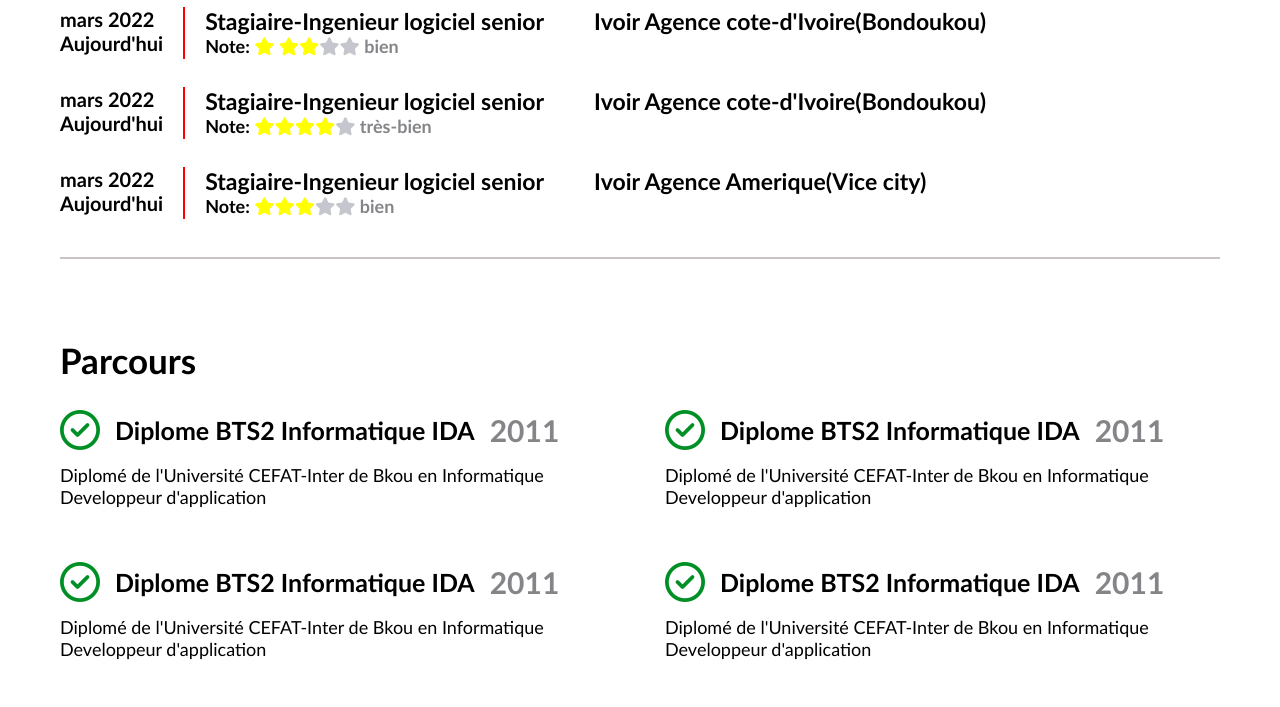
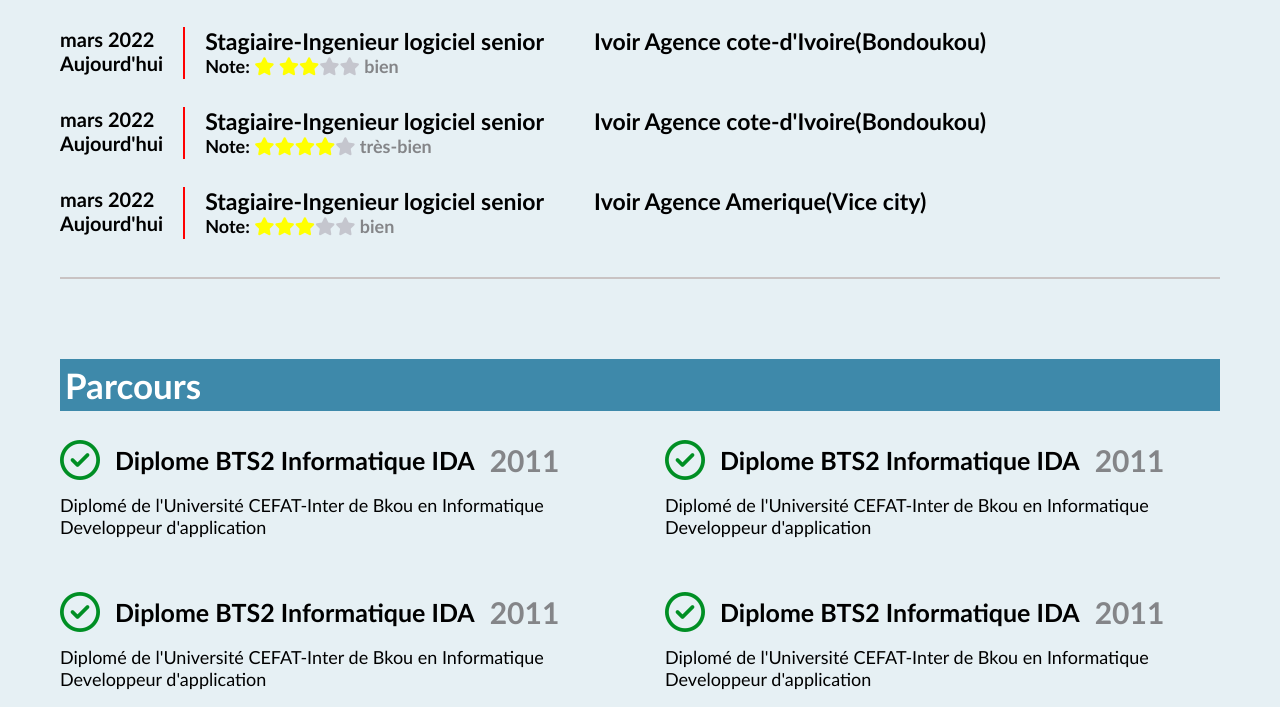
Before and after one commit to august-dev-pro/portfolyo_web_epo, a plain HTML site: page index.html in a window 1280 px wide. Shown: the part 807-1514 px from the top of the page. Drawn offline with nearby package versions, Linux system fonts and the light colour scheme; files that its build step writes are made by us from their sources.

Commit message:
first update

```diff
--- a/css/main.scss
+++ b/css/main.scss
@@ -32,6 +32,7 @@ img {
 body {
     font-family: 'Trebuchet MS', 'Lucida Sans Unicode', 'Lucida Grande', 'Lucida Sans', Arial, sans-serif;
     font-size: 18px;
+    background-color: #106c971a;
 }
 
 a,
@@ -70,6 +71,9 @@ button {
 .section_title {
     font-weight: bolder;
     font-size: 35px;
+    background-color: #106c97c7;
+    padding: 5px;
+    color: white;
 }
 
 /* header style css */
@@ -496,6 +500,7 @@ button {
             .divers_content {
                 display: flex !important;
                 flex-direction: column !important;
+                gap: 20px;
 
                 /* divers part styles css */
                 .interet_part {
@@ -1060,6 +1065,7 @@ button {
                 display: flex;
                 flex-direction: row;
                 justify-content: space-between;
+                gap: 50px;
 
                 /* divers part styles css */
                 .interet_part {
```
Also changed, not shown: css/main.css, 1 other file.
